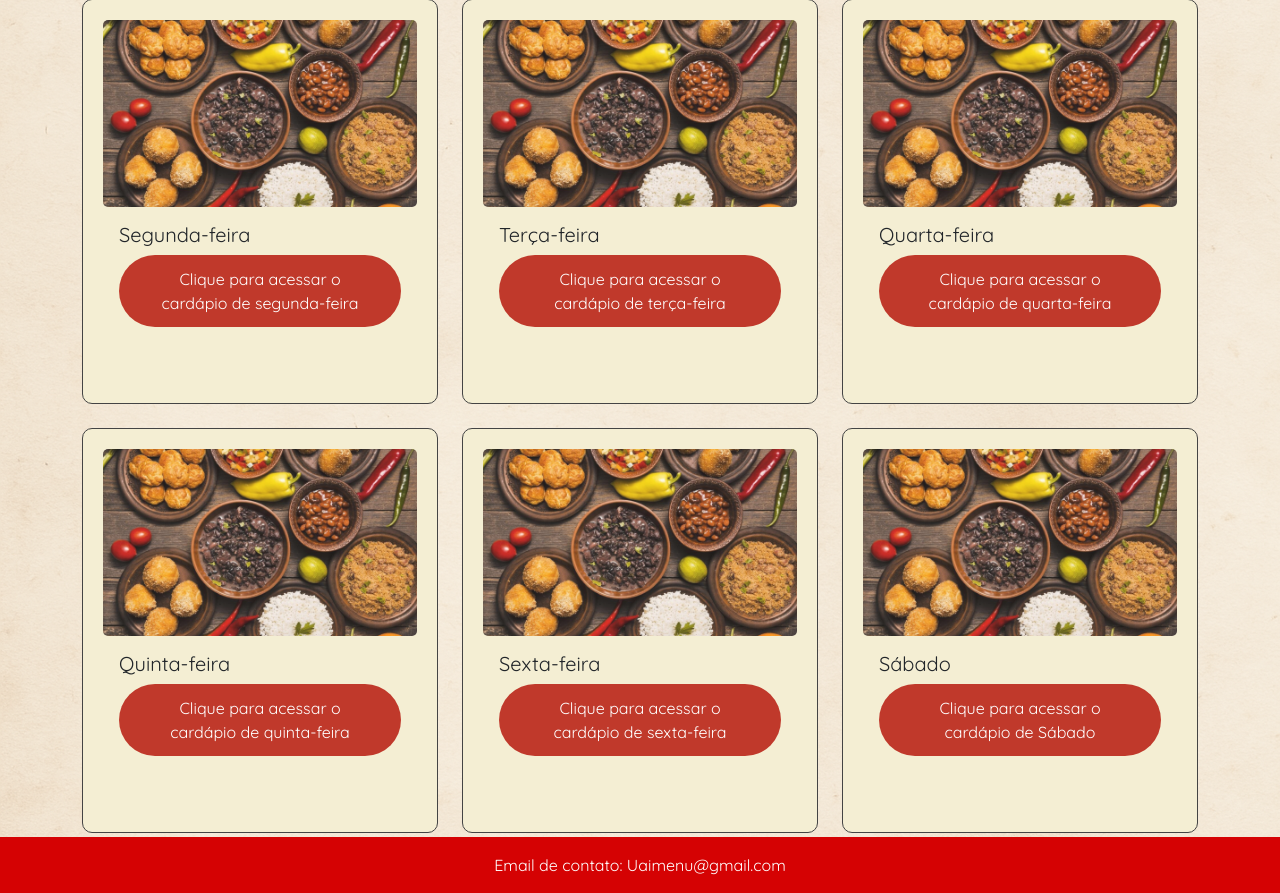
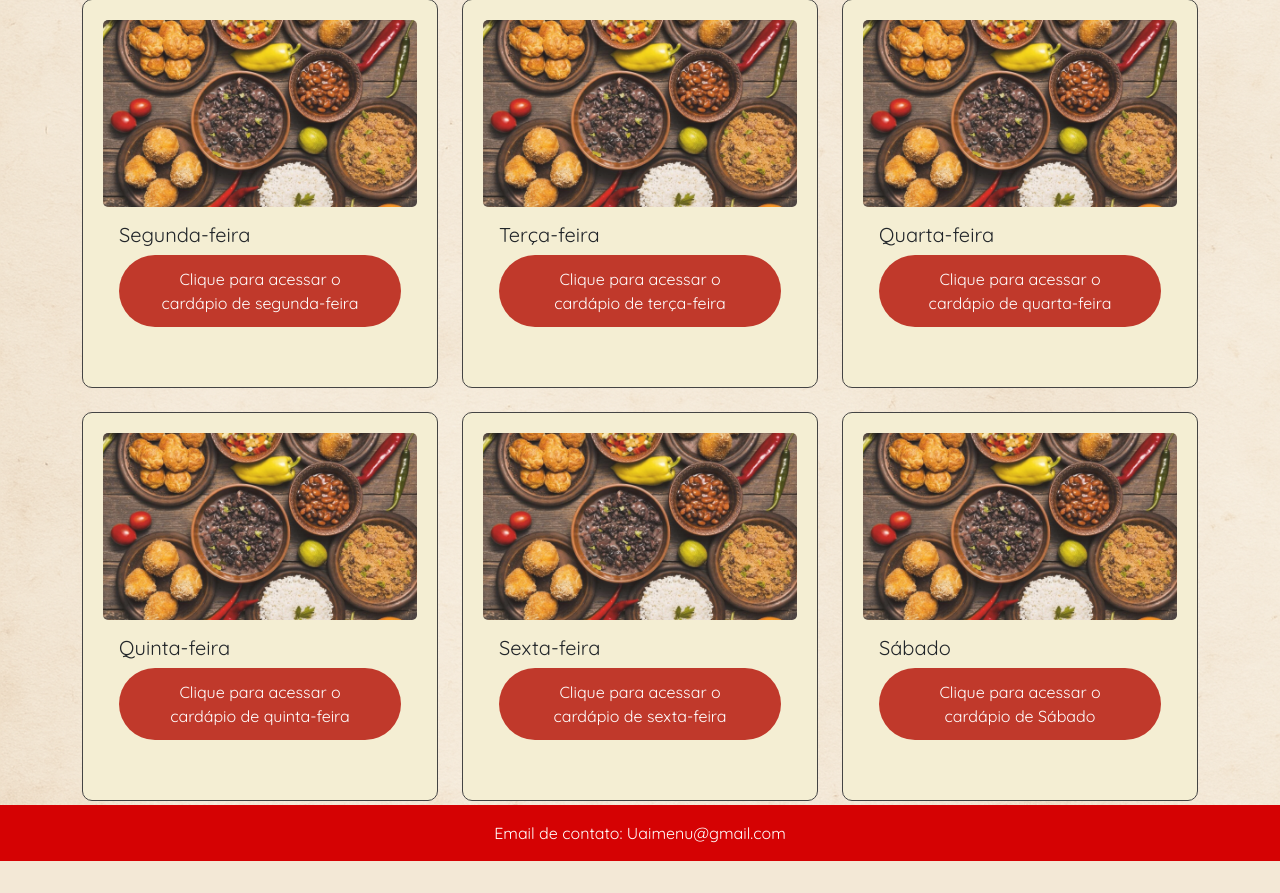
Before and after one commit to dudabas/projetec, a PHP site: page /cardapio.html in a window 1280 px wide. Shown: the part 165-1058 px from the top of the page. After the commit the page ends 1026 px from the top, so only its background shows below. Run offline with PHP 8.4, Linux system fonts and the light colour scheme.

Commit message:
Update styles.css

```diff
--- a/styles.css
+++ b/styles.css
@@ -223,7 +223,10 @@ quando a validaçao der errado
   flex-direction: column;
   align-items: center;
 }
-
+.card-body{
+  padding: 1rem 1rem 0px;
+  margin-bottom: 0px;
+}
 #dia {
   display: flex;
   position: relative;
```
